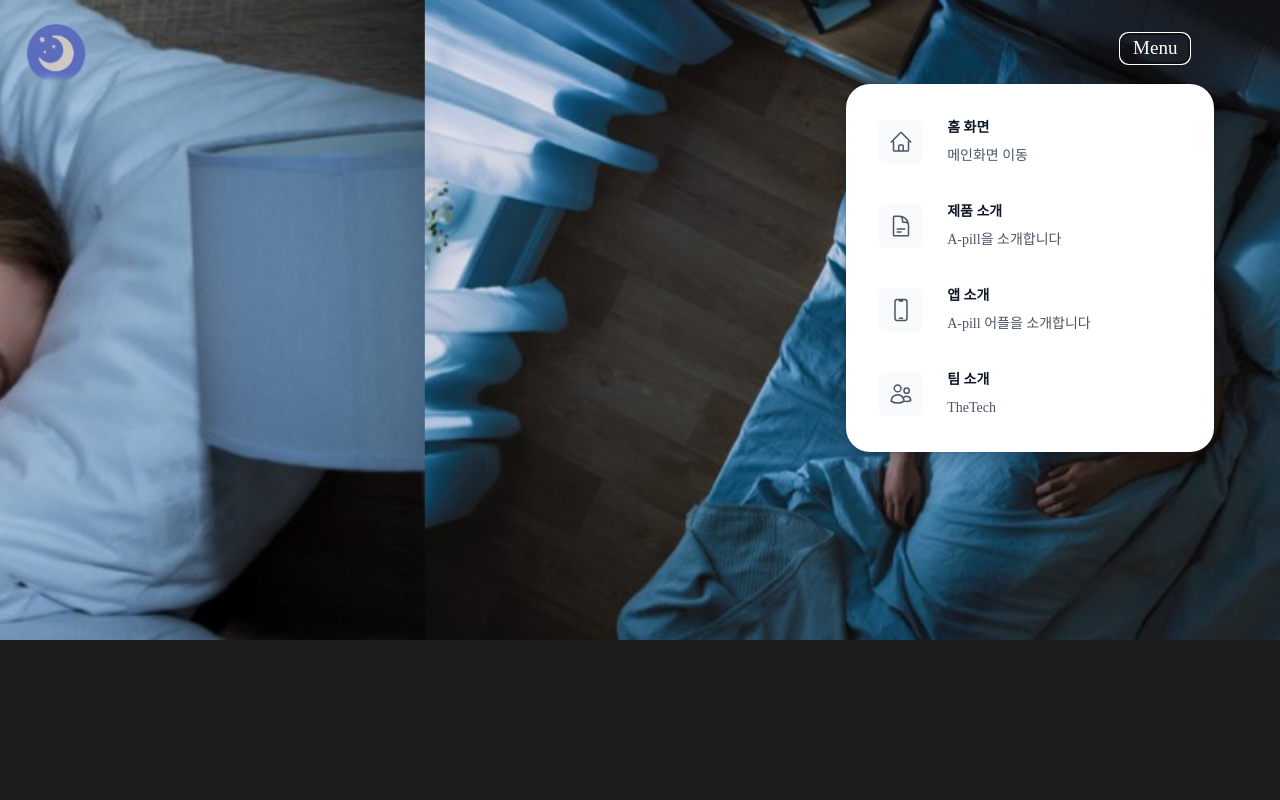
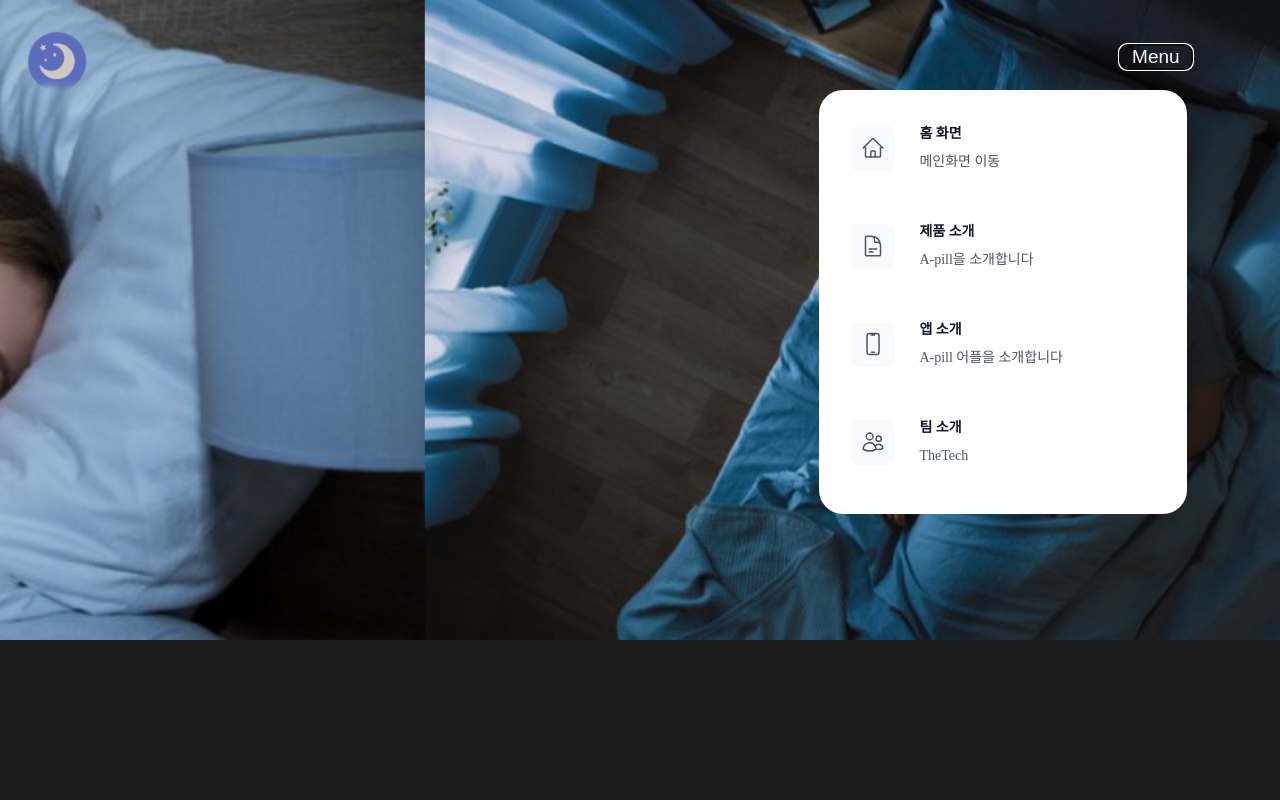
Before and after one commit to sangzai/YOUNGGLE, a React (Create React App) app in the folder apill_web/: page / in a window 1280 px wide. Both pictures are taken after a click on the button "Menu". Shown: the top 800 px of the page. Built offline with nearby package versions, Linux system fonts and the light colour scheme; a web font is replaced by a local one.

Commit message:
231218_DH_02

```diff
--- a/apill_web/src/components/N01mainpage/FlyoutMenus.css
+++ b/apill_web/src/components/N01mainpage/FlyoutMenus.css
@@ -1,3 +1,7 @@
+a{
+  text-decoration: none;
+}
+
 .MenuIcon{
     padding-inline: 12px;
     font-size: 19px;
--- a/apill_web/src/components/N01mainpage/FlyoutMenus.jsx
+++ b/apill_web/src/components/N01mainpage/FlyoutMenus.jsx
@@ -41,7 +41,7 @@ export default function Menu() {
         leaveFrom="opacity-100 translate-y-0"
         leaveTo="opacity-0 translate-y-1"
       >
-        <Popover.Panel className="absolute right-[-40px] z-10 mt-5 flex w-screen max-w-max px-4">
+        <Popover.Panel className="absolute right-[-10px] z-10 mt-5 flex w-screen max-w-max px-4">
           <div className="w-screen flex-auto overflow-hidden rounded-3xl bg-white text-sm leading-6 shadow-lg ring-1 ring-gray-900/5"
           style={{maxWidth:'23rem'}}>
             <div className="p-4">
--- a/apill_web/src/components/N01mainpage/Mainslide.css
+++ b/apill_web/src/components/N01mainpage/Mainslide.css
@@ -20,7 +20,8 @@
 .Menu{
   position: absolute;
   top: 55%;
-  right: 7%;
+  right: 11%;
+  text-decoration: none;
 }
 
 .header{
--- a/apill_web/src/router/App.css
+++ b/apill_web/src/router/App.css
@@ -16,6 +16,6 @@ body {
     flex-direction: column;
   }
 
-  @tailwind base;
+  /* @tailwind base; */
   @tailwind components;
   @tailwind utilities;
```
Also changed, not shown: apill_web/src/components/productInfo/ProductInfo.jsx (line endings or trailing spaces).
